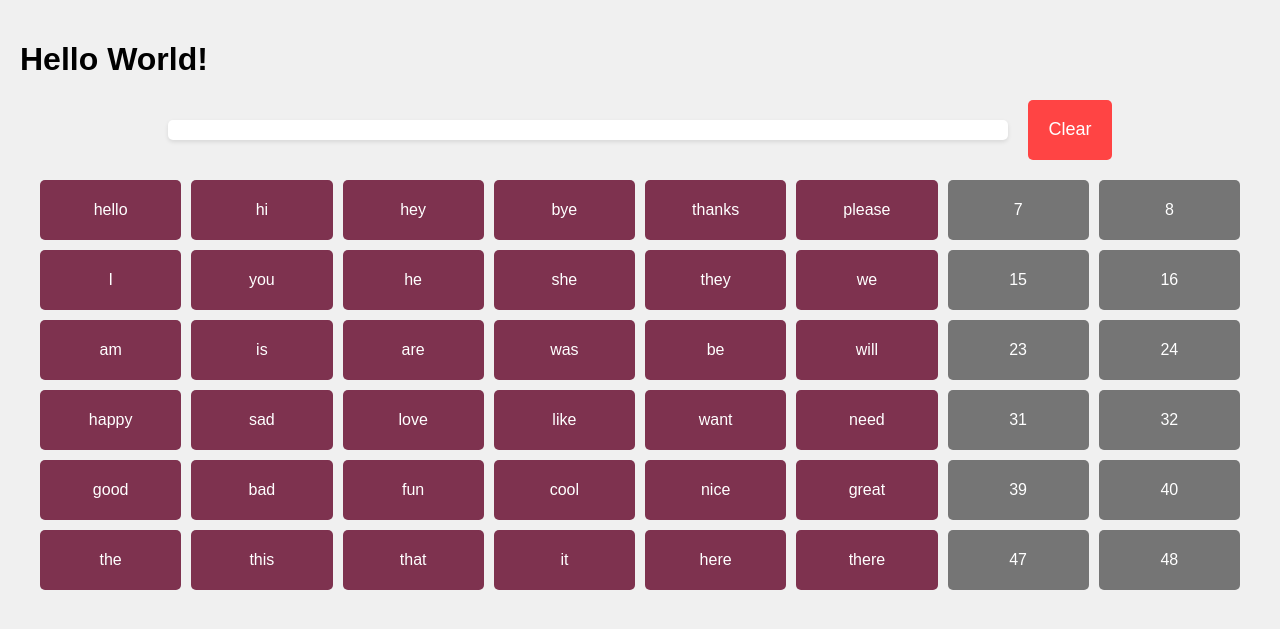
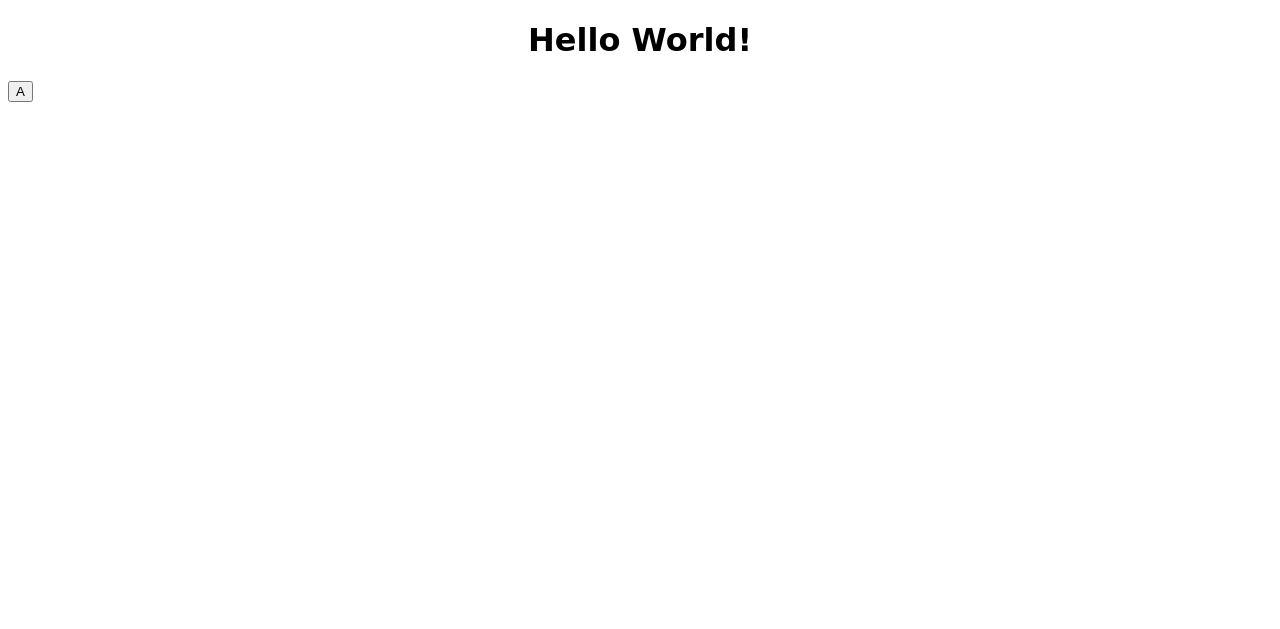
Before and after one commit to RandomAccoutA/pike_project, a Flask app: page / in a window 1280 px wide. Shown: the top 629 px of the page. Run offline with Flask 3, Linux system fonts and the light colour scheme.

Commit message:
Revert "Updated button grid layout with clear button and consistent sizing"
This reverts commit 42b0db6a55a4a4761bd4570cfb5c4fdb48225c1d.

```diff
--- a/flask_app/templates/index.html
+++ b/flask_app/templates/index.html
@@ -4,118 +4,11 @@
     <meta charset="UTF-8">
     <meta name="viewport" content="width=device-width, initial-scale=1.0">
     <title>Flask App</title>
-    <style>
-        body {
-            font-family: Arial, sans-serif;
-            margin: 0;
-            padding: 20px;
-            background-color: #f0f0f0;
-        }
-        .button-grid {
-            display: grid;
-            grid-template-columns: repeat(8, 1fr);
-            gap: 10px;
-            max-width: 1200px;
-            margin: 20px auto;
-        }
-        .button {
-            padding: 15px;
-            font-size: 16px;
-            border: none;
-            border-radius: 5px;
-            cursor: pointer;
-            color: white;
-            transition: background-color 0.3s;
-            width: 100%;
-            height: 60px;
-            display: flex;
-            align-items: center;
-            justify-content: center;
-            text-align: center;
-        }
-        .numbered-button {
-            background-color: #757575;
-        }
-        .numbered-button:hover {
-            background-color: #616161;
-        }
-        .word-button {
-            background-color: #7e324f;
-        }
-        .word-button:hover {
-            background-color: #662741;
-        }
-        .message-container {
-            display: flex;
-            align-items: center;
-            justify-content: center;
-            gap: 20px;
-            margin: 20px 0;
-        }
-        .message {
-            text-align: center;
-            font-size: 24px;
-            padding: 10px 20px;
-            background-color: white;
-            border-radius: 5px;
-            box-shadow: 0 2px 4px rgba(0,0,0,0.1);
-            flex-grow: 1;
-            max-width: 800px;
-        }
-        .clear-button {
-            background-color: #ff4444;
-            padding: 10px 20px;
-            font-size: 18px;
-            border: none;
-            border-radius: 5px;
-            cursor: pointer;
-            color: white;
-            transition: background-color 0.3s;
-            white-space: nowrap;
-        }
-        .clear-button:hover {
-            background-color: #cc0000;
-        }
-    </style>
+    <link rel="stylesheet" href="{{ url_for('static', filename='styles.css') }}">
 </head>
 <body>
     <h1>Hello World!</h1>
-    <div class="message-container">
-        <div class="message">{{ message }}</div>
-        <form action="/" method="post">
-            <button type="submit" name="button" value="clear" class="button clear-button">Clear</button>
-        </form>
-    </div>
-    <div class="button-grid">
-        {% set words = [
-            'hello', 'hi', 'hey', 'bye', 'thanks', 'please',
-            'I', 'you', 'he', 'she', 'they', 'we',
-            'am', 'is', 'are', 'was', 'be', 'will',
-            'happy', 'sad', 'love', 'like', 'want', 'need',
-            'good', 'bad', 'fun', 'cool', 'nice', 'great',
-            'the', 'this', 'that', 'it', 'here', 'there'
-        ] %}
-        {% for row in range(6) %}
-            {% for col in range(8) %}
-                {% set index = row * 8 + col %}
-                <form action="/" method="post">
-                    <input type="hidden" name="message" value="{{ message }}">
-                    {% if col >= 6 %}
-                        <button type="submit" name="button" value="Button{{ index + 1 }}"
-                                class="button numbered-button">
-                            {{ index + 1 }}
-                        </button>
-                    {% else %}
-                        {% set wordindex = row * 6 + col %}
-                        <button type="submit" name="button" value="{{ words[wordindex] }}"
-                                class="button word-button">
-                            {{ words[wordindex] }}
-                        </button>
-                    {% endif %}
-                </form>
-            {% endfor %}
-        {% endfor %}
-    </div>
+    <button onclick="callPythonFunction()">{{ button_text }}</button>
     <script>
         function callPythonFunction() {
             fetch('/call-function', { method: 'POST' })  // Make POST request
```
